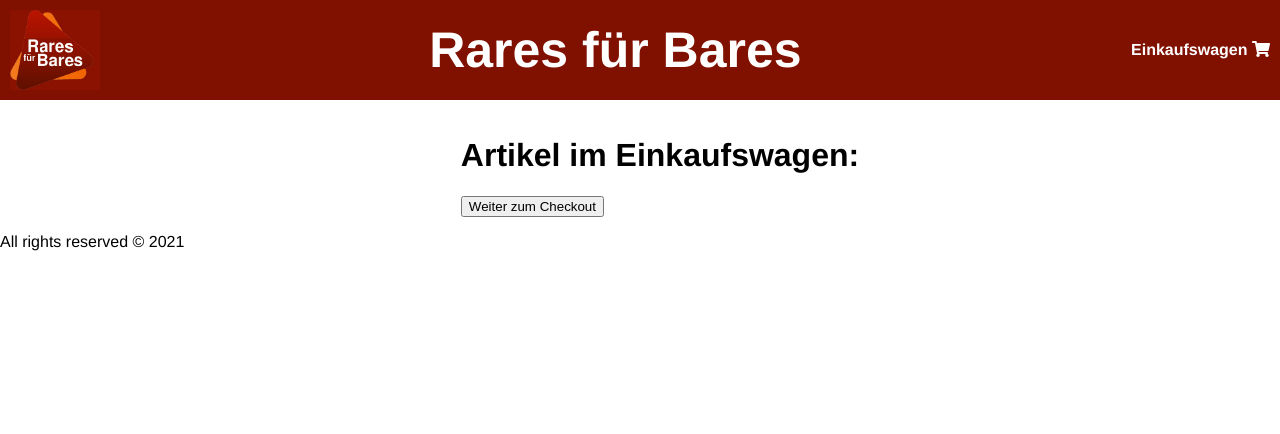
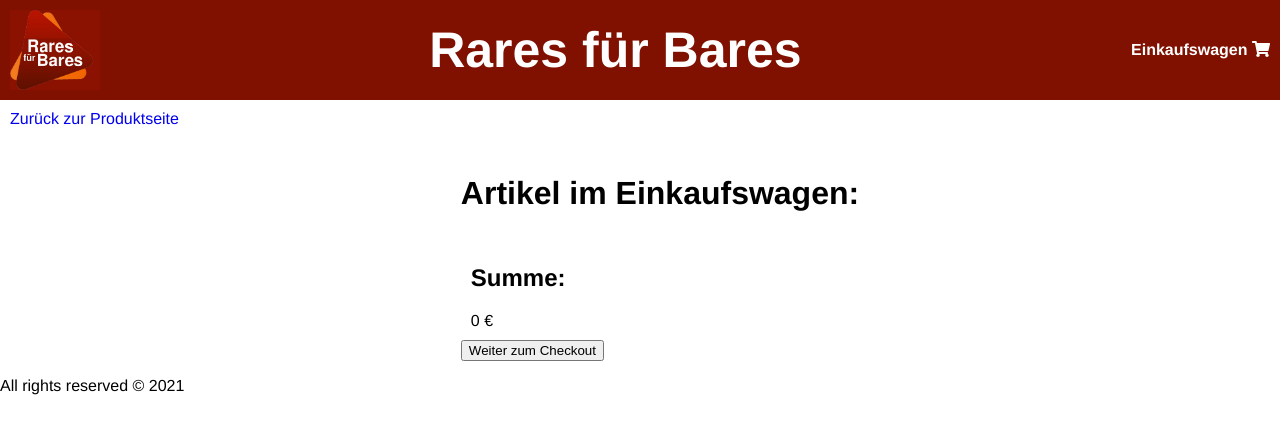
Before and after one commit to 1337DS/portfolioproject, a React (Create React App) app in the folder webshop-edte/: page /cart in a window 1280 px wide. Shown: the top 434 px of the page. Built offline with nearby package versions, Linux system fonts and the light colour scheme.

Commit message:
created plus and minus buttons for cart

```diff
--- a/webshop-edte/src/App.js
+++ b/webshop-edte/src/App.js
@@ -2,7 +2,7 @@ import logo from './logo.svg';
 import './App.css';
 import React, { Component, useState } from 'react'
 import WelcomePage from './Components/WelcomePage/WelcomePage';
-import ShoppingCart from './Components/ShoppingCart/ShoppingCart copy';
+import ShoppingCart from './Components/ShoppingCart/ShoppingCart';
 import ProductPage from './Components/ProductPage/ProductPage';
 import CheckoutPage from './Components/CheckoutPage/CheckoutPage';
 import { FontAwesomeIcon } from '@fortawesome/react-fontawesome';
--- a/webshop-edte/src/Components/CheckoutPage/CheckoutPage.jsx
+++ b/webshop-edte/src/Components/CheckoutPage/CheckoutPage.jsx
@@ -1,9 +1,13 @@
 import React, { Component, useState, setState, count, sortiment } from 'react';
 import ProductPage from '../ProductPage/ProductPage copy';
+import {Link, Route} from 'react-router-dom';
 
 function CheckoutPage(props) {
 
-    return <div className='checkout'>
+    return       <div className='checkout'>
+                 <div className="back-to-results">
+                    <Link to="/cart">Zurück zum Warenkorb</Link>
+                </div>
                 <h1>Einkauf Abschließen</h1>
                 <h1>{sortiment}</h1>
                 <form className="kontaktformular" action="https://www.edte-webshop.de/>mail.php" method="POST|GET">
--- a/webshop-edte/src/Components/ProductPage/ProductPage.js
+++ b/webshop-edte/src/Components/ProductPage/ProductPage.js
@@ -20,7 +20,7 @@ function ProductPage(props) {
 
         let ID = product._id;
 
-        const item = {'ID':product._id, 'qty':count};
+        const item = {'ID':product._id, 'qty':count, 'saleprice':product.europrice};
 
         let existingItem = cartCopy.find(cartItem => cartItem.ID === ID);
 
--- a/webshop-edte/src/Components/ShoppingCart/ShoppingCart copy.js
+++ /dev/null
@@ -1,57 +0,0 @@
-import React, { Component, setCount, count, useState } from 'react';
-import data from '../../data';
-import {Link} from 'react-router-dom';
-
-function ShoppingCart(props) {
-
-    const [count, setCount] = useState(0);
-    const [cart, setCart] = useState([]);
-
-    React.useEffect(() => {
-        const shoppingcart = localStorage.getItem('Warenkorb');
-        if (shoppingcart) {
-        setCart(JSON.parse(shoppingcart));
-        }
-        },[])
-
-
-    return <div>
-
-
-
-                <ul className="products-cart">
-                    <h1>Artikel im Einkaufswagen:</h1>
-                    {
-
-                    cart.map(cartproduct =>
-
-                    <li>
-                        <div className="product">
-                        <Link to={'/products/'+ cartproduct.ID}>
-                        <img className="product-image-cart" src={data.products.find(x => x._id === cartproduct.ID).image} alt="product"></img>
-                        </Link>
-                        <div className="product-name-cart">
-                            <Link to={'/products/'+ cartproduct._id}>{data.products.find(x => x._id === cartproduct.ID).name}</Link>
-                        </div>
-                        {/* <div className="product-description">{product.description}</div> */}
-                        <div className="product-price-cart"><div>€ {data.products.find(x => x._id === cartproduct.ID).europrice}</div>* {cartproduct.qty} Stck
-
-                        <button className="button-cart" onClick={() => (cartproduct.qty + 1)}>+</button>
-                        <button className="button-cart" onClick={() => setCount(count - 1)}>-</button>
-                        </div>
-                        </div>
-                    </li>)
-                    }
-                    <li>
-                        <Link to={'/checkout'}>
-                            <button>Weiter zum Checkout</button>
-                        </Link>
-                    </li>
-                </ul>
-
-
-
-            </div>
-
-}
-export default ShoppingCart;
--- a/webshop-edte/src/Components/ShoppingCart/ShoppingCart.js
+++ b/webshop-edte/src/Components/ShoppingCart/ShoppingCart.js
@@ -1,16 +1,88 @@
-import React, { Component, setCount, count } from 'react';
+import React, { Component, setCount, count, useState } from 'react';
+import data from '../../data';
+import {Link} from 'react-router-dom';
+
+function ShoppingCart(props) {
+
+    const [count, setCount] = useState(0);
+    const [cart, setCart] = useState([]);
+    let cartNotZero= [];
+    let cartTotal=0;
 
 
-class ShoppingCart extends React.Component {
 
-    render() {
+    React.useEffect(() => {
+        const shoppingcart = localStorage.getItem('Warenkorb');
+        if (shoppingcart) {
+        setCart(JSON.parse(shoppingcart));
+        }
+        },[])
 
 
-      return <h1>Items in Shopping Cart: {this.count}</h1>;
+
+    function CartItemsNotZero(){
+
+        cart.forEach(item => {if (item.qty > 0){cartNotZero.push(item)}} );
+    }
 
 
+    function CalculateTotal(){
+        cartNotZero.forEach(item => cartTotal += (item.saleprice*item.qty));
     }
-  }
+    function buttonplus(){
+    CartItemsNotZero(); }
+    function buttonminus(){
+
+    }
+    return <div>
+            <div className="back-to-results">
+                    <Link to="/ShoppingCart">Zurück zur Produktseite</Link>
+                </div>
 
 
-  export default  ShoppingCart;
+
+                <ul className="products-cart">
+                    <h1>Artikel im Einkaufswagen:</h1>
+                    {CartItemsNotZero()}
+                    {
+
+                    cartNotZero.map(cartproduct =>
+
+
+
+                    <li>
+                        <div className="product">
+                        <Link to={'/products/'+ cartproduct.ID}>
+                        <img className="product-image-cart" src={data.products.find(x => x._id === cartproduct.ID).image} alt="product"></img>
+                        </Link>
+                        <div className="product-name-cart">
+                            <Link to={'/products/'+ cartproduct.ID}>{data.products.find(x => x._id === cartproduct.ID).name}</Link>
+                        </div>
+                        {/* <div className="product-description">{product.description}</div> */}
+                        <div className="product-price-cart"><div>Einzelpreis: € {data.products.find(x => x._id === cartproduct.ID).europrice}</div> {cartproduct.qty} Stück
+                        <Link>
+                        <button className="button-cart" onClick={() => cartproduct.qty +=1}>+</button>
+                        </Link>
+                        <Link>
+                        <button className="button-cart" onClick={() => cartproduct.qty -=1}>-</button>
+                        </Link>
+                        </div>
+                        </div>
+                    </li>)
+                    }
+                    <li>
+                        <div className="cartsum"><h2>Summe:</h2>{CalculateTotal()}{cartTotal}  €</div>
+                    </li>
+                    <li>
+                        <Link to={'/checkout'}>
+                            <button>Weiter zum Checkout</button>
+                        </Link>
+                    </li>
+                </ul>
+
+
+
+            </div>
+
+}
+export default ShoppingCart;
--- a/webshop-edte/src/index.css
+++ b/webshop-edte/src/index.css
@@ -244,9 +244,13 @@ a:hover{
   font-size: 2rem;
 }
 .button-cart{
-  padding: 0.1rem;
+  padding: 0.4rem;
   border: 0.1rem #801100 solid;
   background-color: #F37312;
   cursor: pointer;
+  margin-left: 1rem;
 
 }
+.cartsum{
+  padding: 1rem;
+}
```
Also changed, not shown: webshop-edte/archive/ShoppingCart.js (added, +16 -0 lines), webshop-edte/src/Components/NavBar/NavBar.css (added), webshop-edte/src/Components/NavBar/NavBar.js (added).
